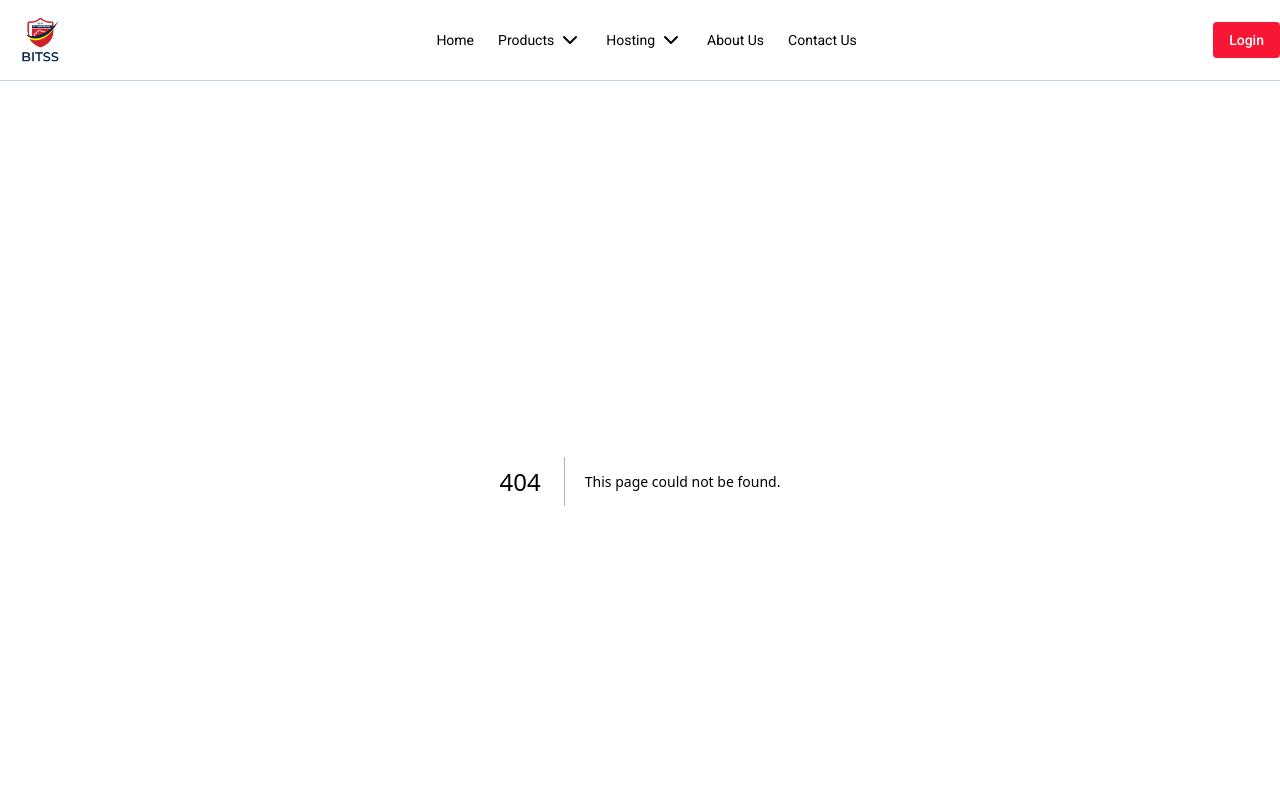
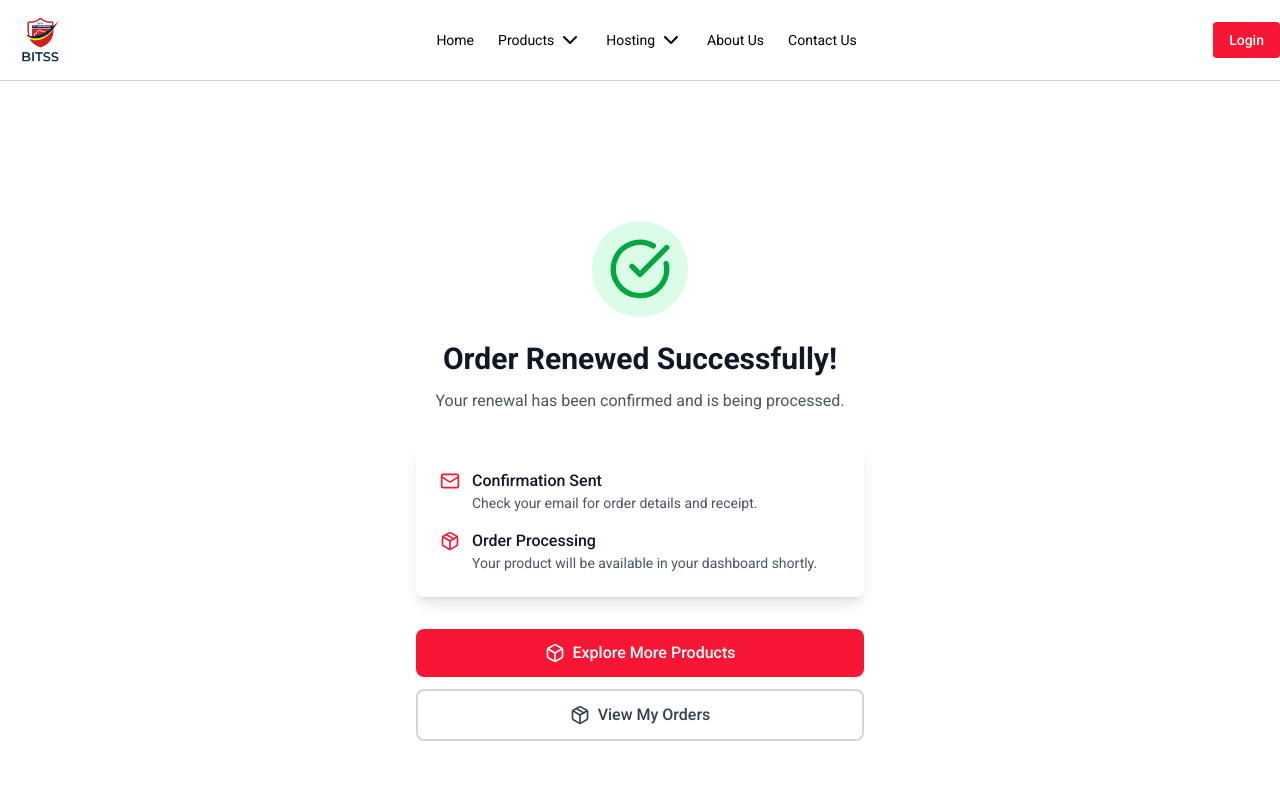
Before and after one commit to NashedShahRoni22/bitss-next-js, a Next.js app: page /success in a window 1280 px wide. Before the commit this address had no page. Shown: the top 800 px of the page. Built offline with nearby package versions, Linux system fonts and the light colour scheme.

Commit message:
feat: success page and renew api added

```diff
--- a/src/app/renew-orders/[invoiceId]/page.js
+++ b/src/app/renew-orders/[invoiceId]/page.js
@@ -86,24 +86,19 @@ export default function RenewOrderDetails() {
     setProcessingPayment(true);
     try {
       const response = await fetch(
-        "https://backend.bitss.one/api/v1/payment/stripe/renew",
+        `https://backend.bitss.one/api/v1/orders/order/renew/stripe/payment?invoice_id=${invoiceId}`,
         {
-          method: "POST",
           headers: {
             "Content-Type": "application/json",
             Authorization: `Bearer ${authInfo?.access_token}`,
           },
-          body: JSON.stringify({
-            invoice_id: invoiceId,
-            order_id: orderData.invoice.order.id,
-          }),
         },
       );
 
       const data = await response.json();
 
-      if (data.checkout_url) {
-        window.location.href = data.checkout_url;
+      if (data?.success) {
+        window.location.href = data?.data?.session?.url;
       }
     } catch (err) {
       console.error("Stripe payment error:", err);
--- /dev/null
+++ b/src/app/success/page.js
@@ -0,0 +1,66 @@
+"use client";
+import { CheckCircle, Package, Home, Mail, Box } from "lucide-react";
+import { useRouter } from "next/navigation";
+
+export default function PaymentSuccess() {
+  const router = useRouter();
+
+  return (
+    <div className="flex min-h-screen items-center justify-center px-4 py-12">
+      <div className="w-full max-w-md text-center">
+        {/* Success Icon */}
+        <div className="mx-auto mb-6 flex h-24 w-24 items-center justify-center rounded-full bg-green-100">
+          <CheckCircle className="h-16 w-16 text-green-600" />
+        </div>
+
+        {/* Success Message */}
+        <h1 className="mb-3 text-3xl font-bold text-gray-900">
+          Order Renewed Successfully!
+        </h1>
+        <p className="mb-8 text-gray-600">
+          Your renewal has been confirmed and is being processed.
+        </p>
+
+        {/* Info Card */}
+        <div className="mb-8 rounded-lg bg-white p-6 shadow-lg">
+          <div className="mb-4 flex items-start gap-3 text-left">
+            <Mail className="text-primary mt-0.5 h-5 w-5 flex-shrink-0" />
+            <div>
+              <p className="font-medium text-gray-900">Confirmation Sent</p>
+              <p className="text-sm text-gray-600">
+                Check your email for order details and receipt.
+              </p>
+            </div>
+          </div>
+          <div className="flex items-start gap-3 text-left">
+            <Package className="text-primary mt-0.5 h-5 w-5 flex-shrink-0" />
+            <div>
+              <p className="font-medium text-gray-900">Order Processing</p>
+              <p className="text-sm text-gray-600">
+                Your product will be available in your dashboard shortly.
+              </p>
+            </div>
+          </div>
+        </div>
+
+        {/* Action Buttons */}
+        <div className="space-y-3">
+          <button
+            onClick={() => router.push("/products")}
+            className="bg-primary hover:bg-primary-hover flex w-full items-center justify-center gap-2 rounded-lg px-6 py-3 font-medium text-white transition-colors"
+          >
+            <Box className="h-5 w-5" />
+            Explore More Products
+          </button>
+          <button
+            onClick={() => router.push("/my-orders")}
+            className="flex w-full items-center justify-center gap-2 rounded-lg border-2 border-gray-300 bg-white px-6 py-3 font-medium text-gray-700 transition-colors hover:bg-gray-50"
+          >
+            <Package className="h-5 w-5" />
+            View My Orders
+          </button>
+        </div>
+      </div>
+    </div>
+  );
+}
```
